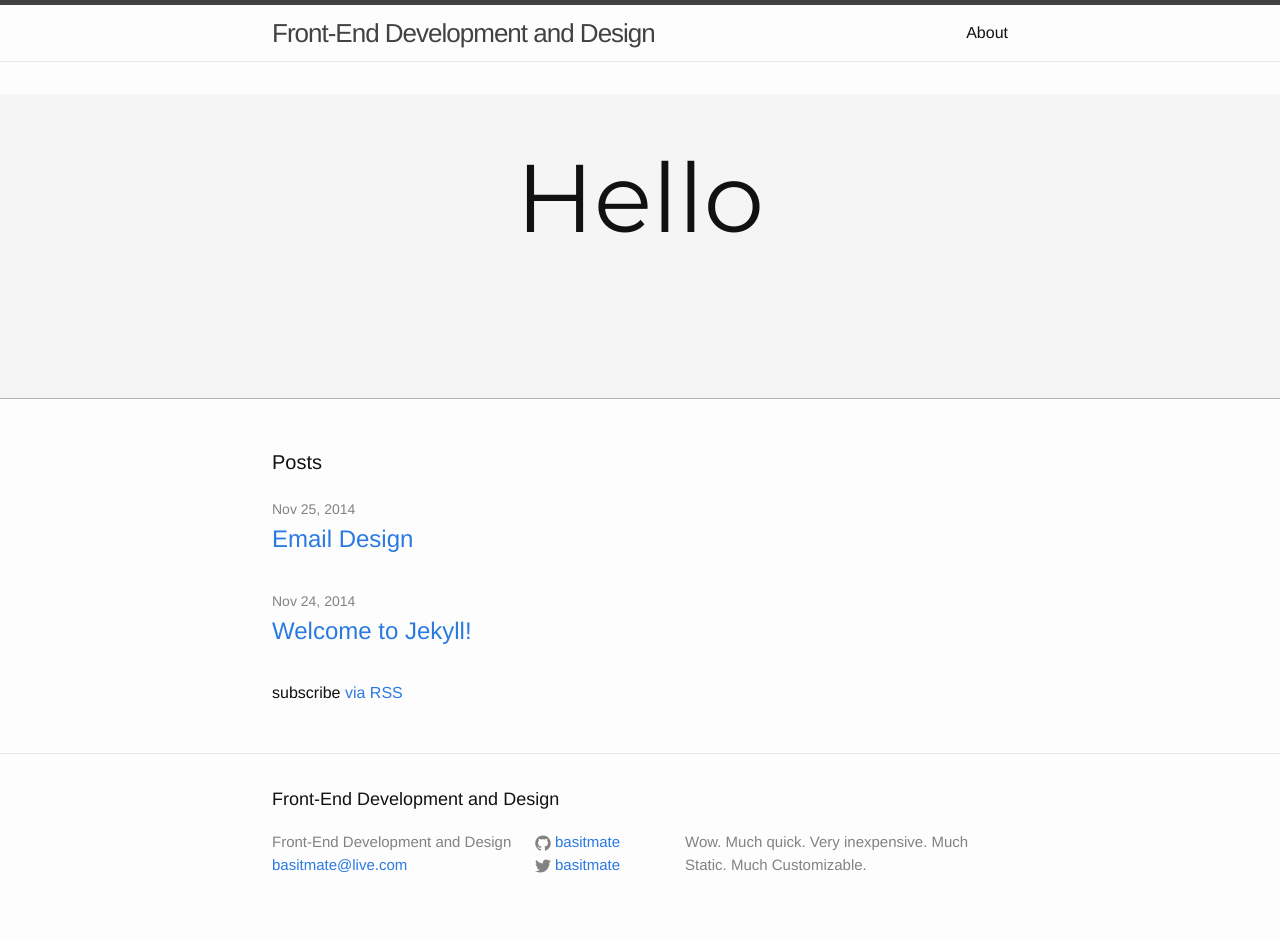
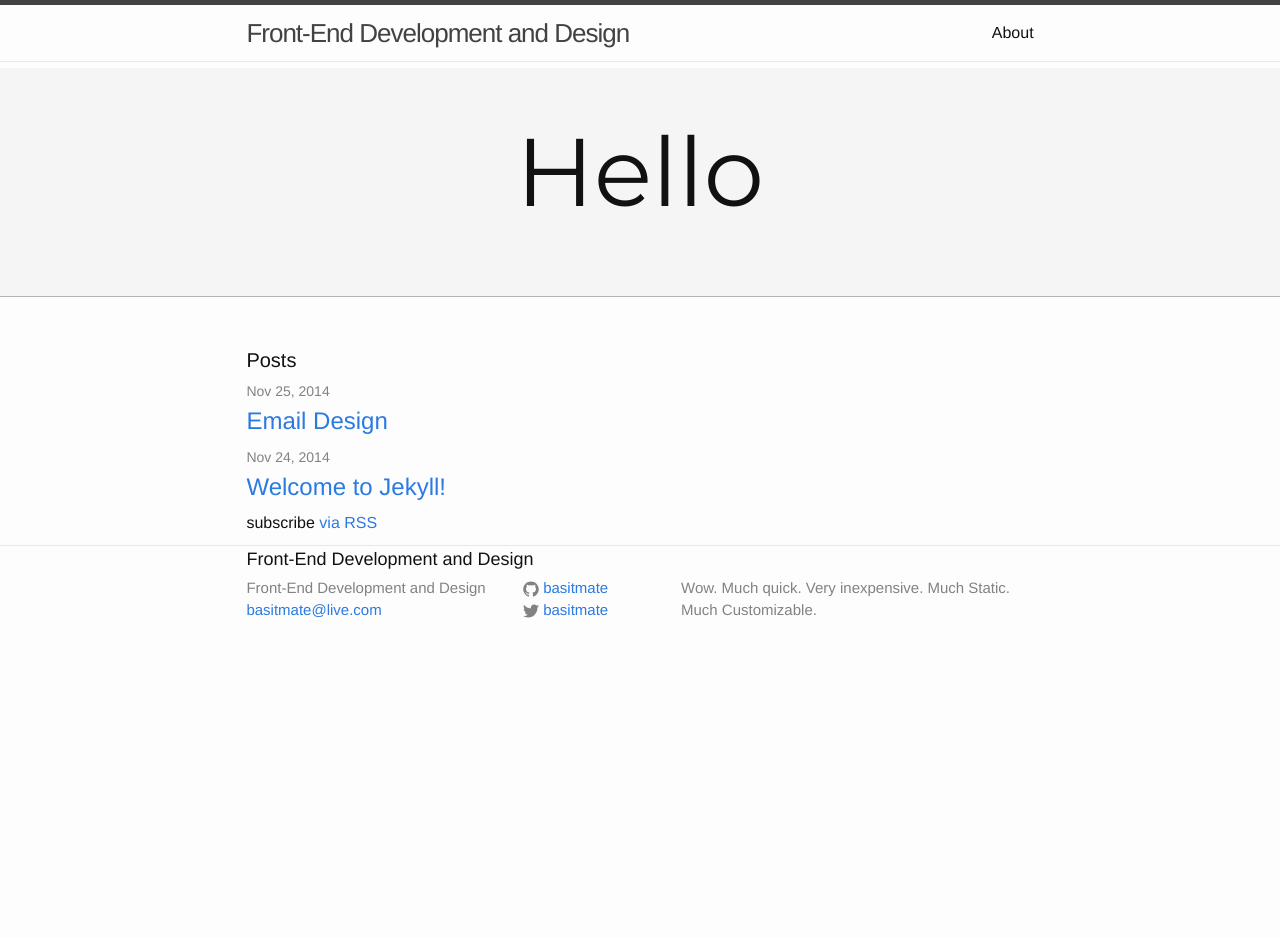
Before and after one commit to basitmate/basitmate.github.io, a Jekyll site: the page built from index.html, in a window 1280 px wide. Built offline with Jekyll 4.4.1, drawn with Linux system fonts in a browser that asks for light colours; after the commit the page ends 900 px from its top, so only the background shows below that.

Commit message:
padding fix

```diff
--- a/_sass/_layout.scss
+++ b/_sass/_layout.scss
@@ -93,7 +93,7 @@
  */
 .site-footer {
     border-top: 1px solid $grey-color-light;
-    padding: $spacing-unit 0;
+    padding: 0;
 }
 
 .footer-heading {
--- a/css/main.scss
+++ b/css/main.scss
@@ -23,7 +23,7 @@
 $small-font-size:  $base-font-size * 0.875;
 $base-line-height: 1.5;
 
-$spacing-unit:     2em;
+$spacing-unit:     0.4em;
 
 $text-color:       #111;
 $background-color: #fdfdfd;
```
